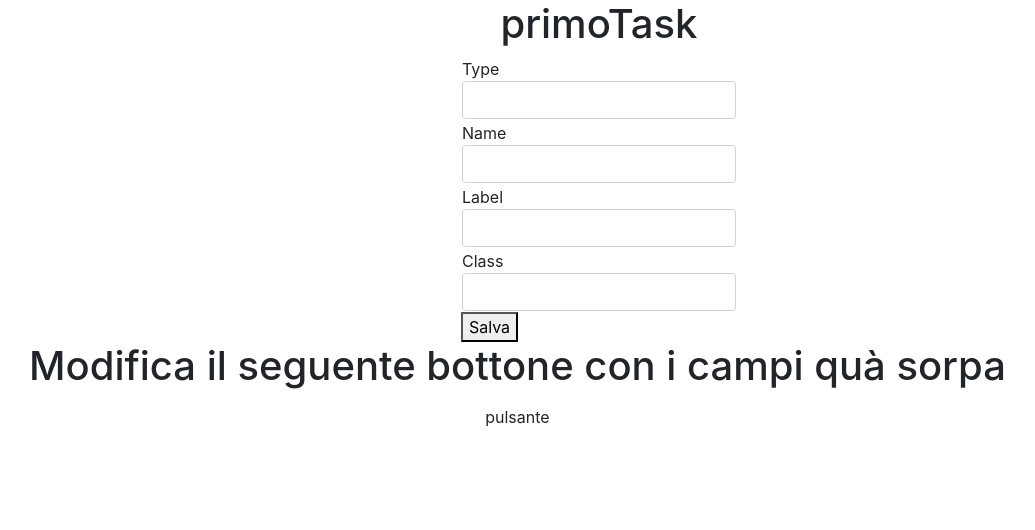
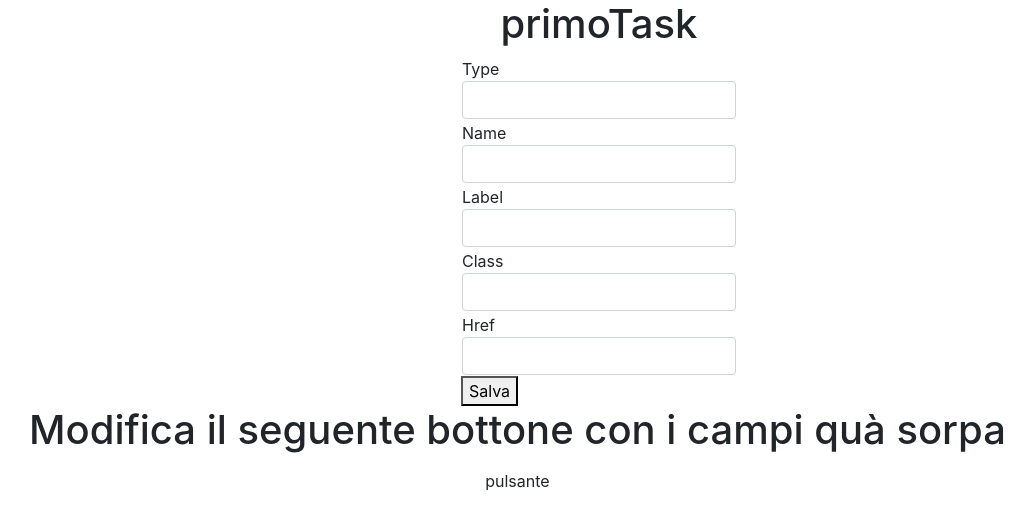
Before and after one commit to Davi10995/AngularTasks, an Angular app: page / in a window 1280 px wide. Shown: the top 530 px of the page, without its empty margins (41-1076 px from the left). Built offline with nearby package versions, Linux system fonts and the light colour scheme.

Commit message:
Esercizio 1

```diff
--- a/src/app/app.component.ts
+++ b/src/app/app.component.ts
@@ -8,10 +8,10 @@ import { Component } from '@angular/core';
 export class AppComponent {
   title = 'primoTask';
   // For button
-  bottone = {type: 'input', name: 'nome', label: 'pulsante', class: 'btn'};
+  bottone = {type: 'input', name: 'nome', label: 'pulsante', class: 'btn', href: ''};
 
 
-  getButton(event: {type: string, name: string, label: string, class: string}) {
-    this.bottone = {type: event.type, name: event.name, label: event.label, class: event.class};
+  getButton(event: {type: string, name: string, label: string, class: string, href: string}) {
+    this.bottone = {type: event.type, name: event.name, label: event.label, class: event.class, href: event.href};
   }
 }
--- a/src/app/button/button.component.html
+++ b/src/app/button/button.component.html
@@ -1,4 +1,4 @@
 
 
   <h1>Modifica il seguente bottone con i campi quà sorpa</h1>
-  <button class="{{button.class}}" type="{{button.type}}" name="{{button.name}}">{{button.label}}</button>
+  <button class="{{button.class}}" type="{{button.type}}" name="{{button.name}}" >{{button.label}}<a href="{{button.href}}"></a></button>
--- a/src/app/button/button.component.ts
+++ b/src/app/button/button.component.ts
@@ -7,7 +7,7 @@ import {Component, Input, OnInit} from '@angular/core';
 })
 export class ButtonComponent implements OnInit {
 
-  @Input() button: { type: string, name: string, label: string, class: string};
+  @Input() button: { type: string, name: string, label: string, class: string, href: string};
 
   constructor() { }
 
--- a/src/app/form/form.component.html
+++ b/src/app/form/form.component.html
@@ -11,5 +11,8 @@
       <tr>
         <td>Class<input type="text" #styleClass class="form-control"></td>
       </tr>
-      <button type="button" (click)="buttonProperties(type.value, name.value, label.value, styleClass.value)">Salva</button>
+      <tr>
+        <td>Href<input type="text" #href class="form-control"></td>
+      </tr>
+      <button type="button" (click)="buttonProperties(type.value, name.value, label.value, styleClass.value, href.value)">Salva</button>
     </table>
--- a/src/app/form/form.component.ts
+++ b/src/app/form/form.component.ts
@@ -7,13 +7,13 @@ import {Component, OnInit, Output, EventEmitter} from '@angular/core';
 })
 export class FormComponent implements OnInit {
 
-  @Output() button = new EventEmitter<{type: string, name: string, label: string, class: string}>();
+  @Output() button = new EventEmitter<{type: string, name: string, label: string, class: string, href: string}>();
   constructor() { }
 
   ngOnInit(): void {
   }
 
-  buttonProperties(type, name, label, classe){
-    this.button.emit( {type, name, label, class: classe});
+  buttonProperties(type, name, label, classe, href){
+    this.button.emit( {type, name, label, class: classe, href});
   }
 }
```
